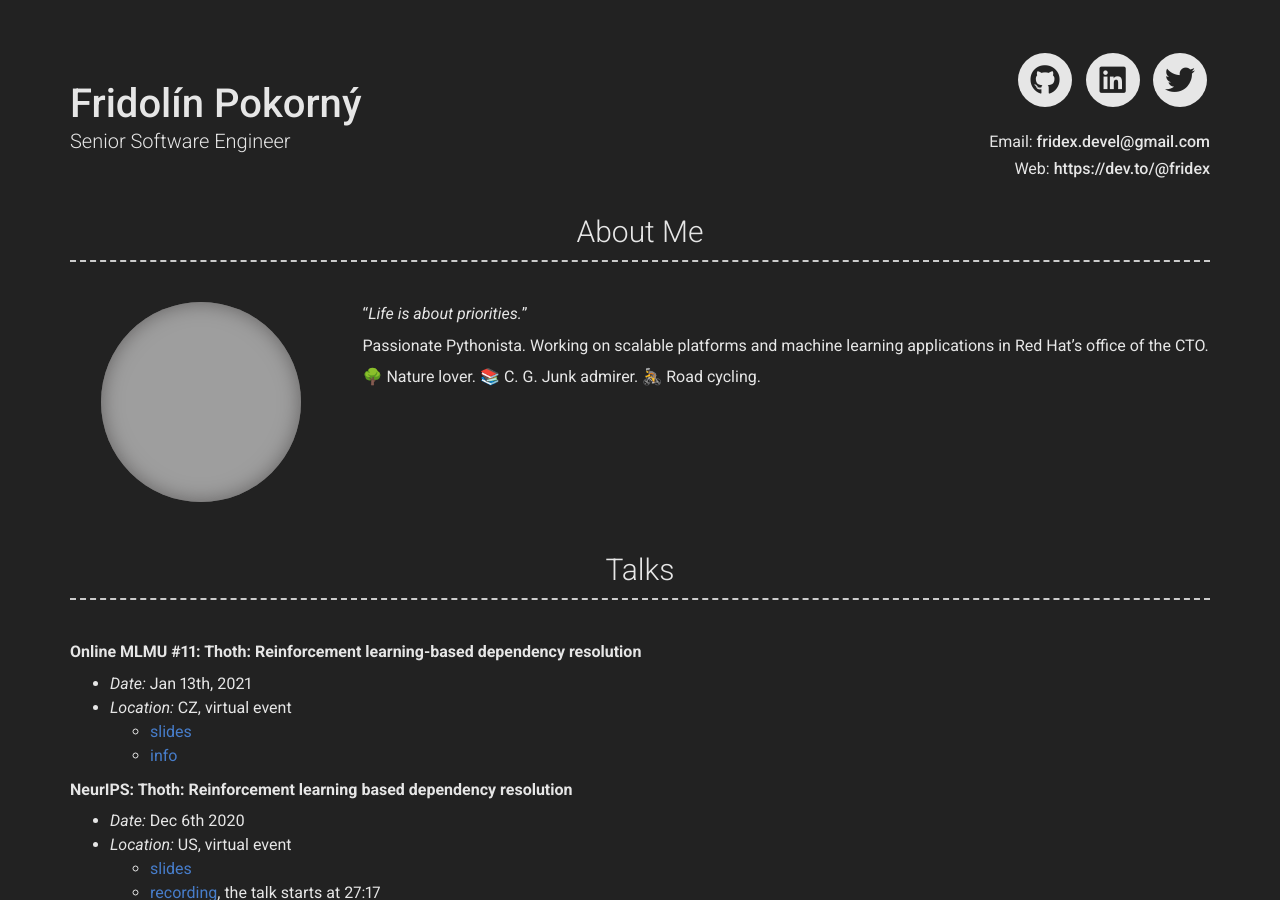
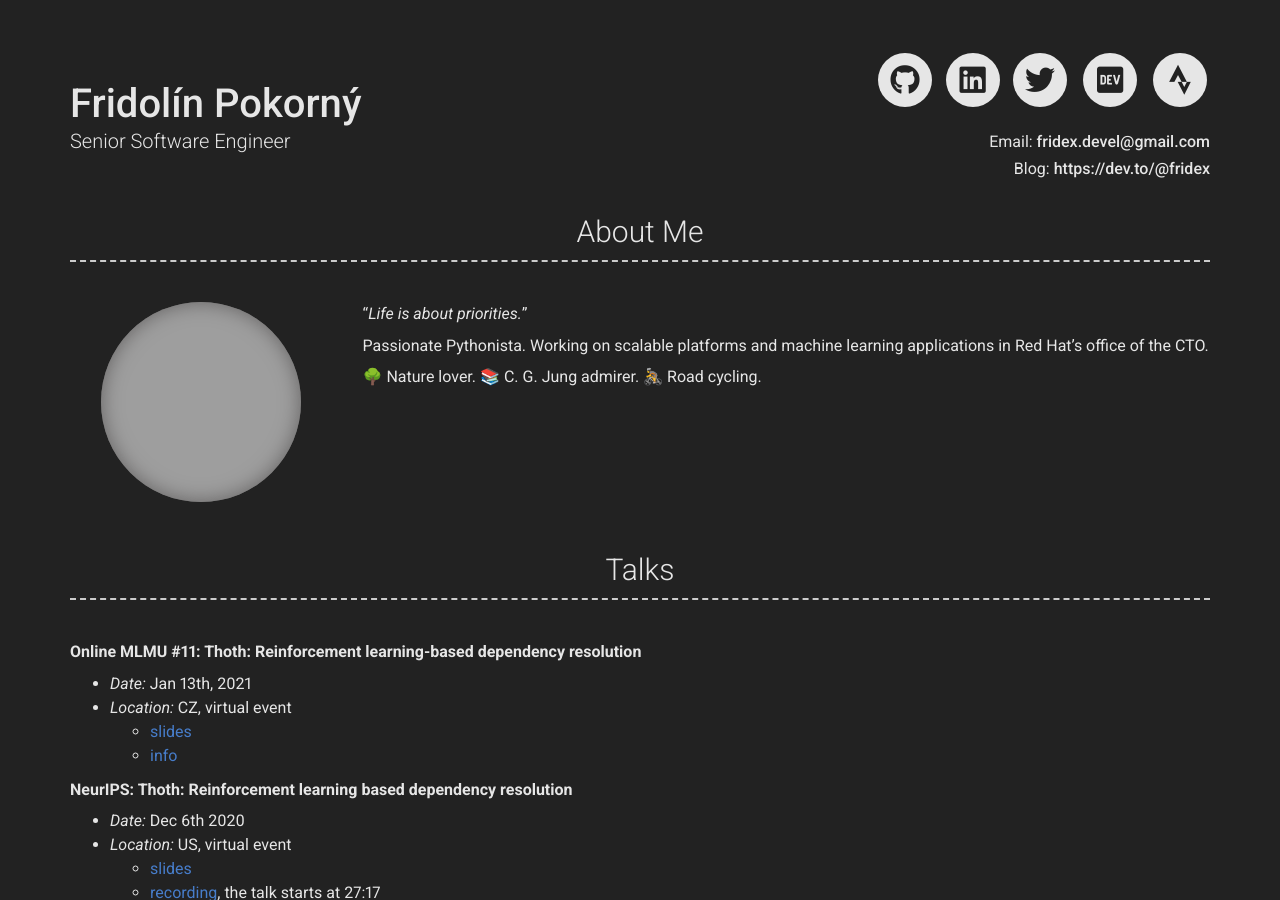
Before and after one commit to fridex/fridex.github.io, a Jekyll site: the page built from index.md, in a window 1280 px wide and 900 px high. Built offline with Jekyll 4.4.1, drawn with Linux system fonts in a browser that asks for light colours; nearby versions of some CDN libraries; grey boxes are pictures that could not be loaded.

Commit message:
Add additional links to blog and strava

```diff
--- a/_config.yml
+++ b/_config.yml
@@ -12,7 +12,7 @@ email: fridex.devel@gmail.com
 # email_title: Email (Email title override)phone: Your phone number (optional)
 # phone_title: Phone (Phone title override)
 website: https://dev.to/@fridex
-# website_title: Web (Website title override)
+website_title: Blog
 
 # Dark Mode (true/false/never)
 darkmode: true
@@ -33,10 +33,16 @@ linkedin_username: fridex
 # orcid_username: 0000-0000-0000-0000
 
 # Additional icon links
-# additional_links:
-# - title: Link name
-#   icon: Font Awesome brand icon name (eg. fab fa-twitter) (https://fontawesome.com/icons?d=gallery&s=brands&m=free)
-#   url: Link url (eg. https://google.com)
+additional_links:
+  - title: dev.to
+    icon: fab fa-dev
+    url: https://dev.to/@fridex
+
+  - title: strava
+    icon: fab fa-strava
+    url: https://dev.to/@fridex
+    url: https://www.strava.com/athletes/35508472
+
 # - title: another link
 #   icon: font awesome brand icon name (eg. fab fa-twitter) (https://fontawesome.com/icons?d=gallery&s=brands&m=free)
 #   url: Link url (eg. https://google.com)
@@ -57,7 +63,7 @@ about_content: | # this will include new lines to allow paragraphs
   Passionate Pythonista. Working on scalable platforms and machine learning applications in Red Hat’s office of the CTO.
 
   🌳 Nature lover.
-  📚 C. G. Junk admirer.
+  📚 C. G. Jung admirer.
   🚴 Road cycling.
 
 #
```
